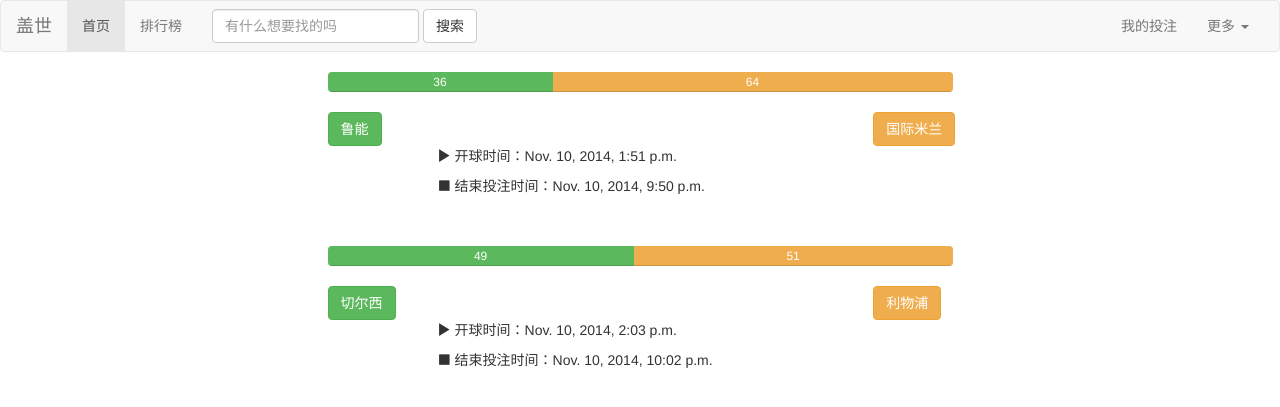
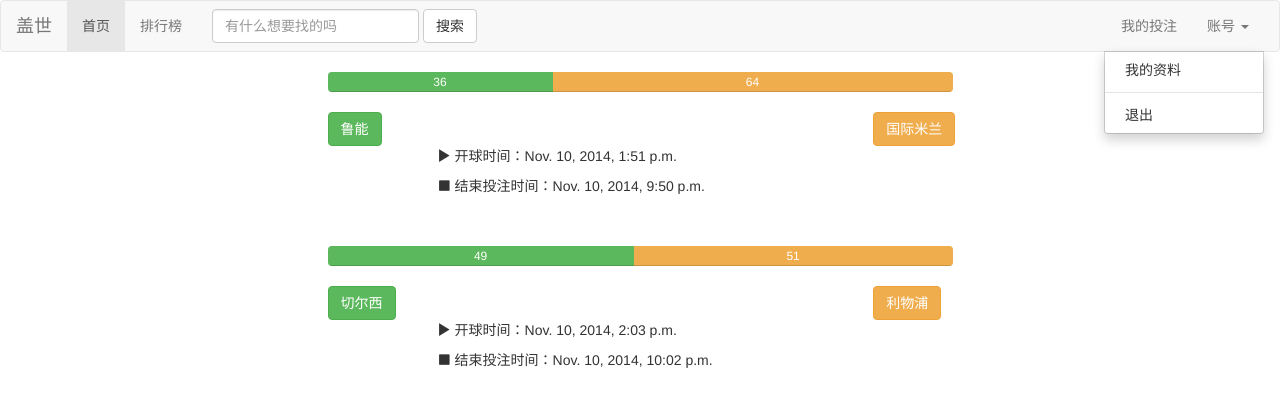
Before and after one commit to StevenSLXie/GuessWhat, a Django app: page /home in a window 1280 px wide, after a click on "账号". Shown: the top 407 px of the page. Run offline with Django 3.2, Linux system fonts and the light colour scheme; data comes from the database, SQL or seed files in the repository; both versions use the stored data as it was after the commit; parts of the project's set-up code (start-up, migrations or seed data) failed here and were passed over; some libraries are stand-ins or nearby versions.

Commit message:
implemented the JS dropdown list

```diff
--- a/Guess/templates/nav_bar.html
+++ b/Guess/templates/nav_bar.html
@@ -1,3 +1,15 @@
+<head>
+    <script src="http://ajax.googleapis.com/ajax/libs/jquery/1.11.1/jquery.min.js"></script>
+    <script>
+    $(document).ready(function(){
+    $("#account_dropdown").click(function(){
+        $("#account_info").show(100);
+        });
+    });
+    </script>
+</head>
+
+
 <nav class="navbar navbar-default" role="navigation">
   <div class="container-fluid">
     <!-- Brand and toggle get grouped for better mobile display -->
@@ -26,13 +38,11 @@
       <ul class="nav navbar-nav navbar-right">
         <li><a href="/profile">我的投注</a></li>
         <li class="dropdown">
-          <a href="#" class="dropdown-toggle" data-toggle="dropdown">更多 <span class="caret"></span></a>
-          <ul class="dropdown-menu" role="menu">
-            <li><a href="#">Action</a></li>
-            <li><a href="#">Another action</a></li>
-            <li><a href="#">Something else here</a></li>
+          <a id="account_dropdown" href="#" class="dropdown-toggle" data-toggle="dropdown">账号 <span class="caret"></span></a>
+          <ul id="account_info" class="dropdown-menu" role="menu">
+            <li><a href="#">我的资料</a></li>
             <li class="divider"></li>
-            <li><a href="#">Separated link</a></li>
+            <li><a href="#">退出</a></li>
           </ul>
         </li>
       </ul>
```
Also changed, not shown: Guess/templates/more_info.html (added), db.sqlite3.
